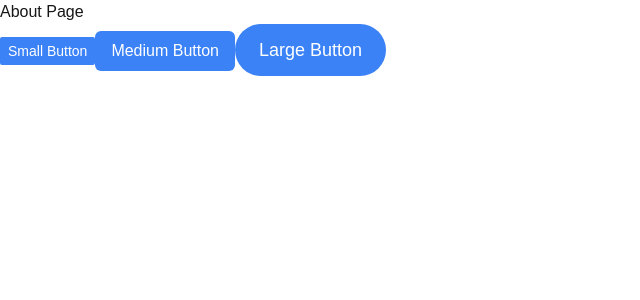
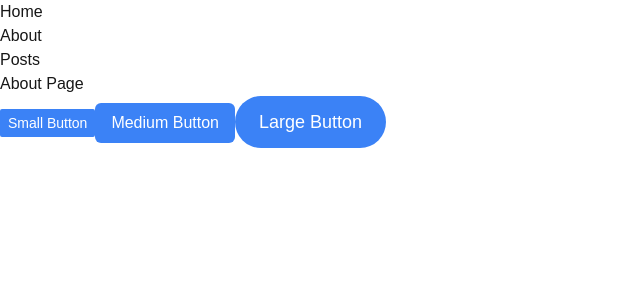
Before and after one commit to TatendaTorerwa/alx-project-0x02-setup, a Next.js app in the folder alx-project-2/: page /about in a window 1280 px wide. Shown: the top 300 px of the page, without its empty margins (0-640 px from the left). Built offline with nearby package versions, Linux system fonts and the light colour scheme.

Commit message:
feat: Added reusable header component with navigation.

```diff
--- a/alx-project-2/components/layout/Header.tsx
+++ b/alx-project-2/components/layout/Header.tsx
@@ -1,8 +1,8 @@
 import Link from 'next/link';
+import React from 'react';
 
-const Header: React.FC = () => {
+const Header = () => {
   return (
-    <header>
     <nav>
       <ul>
         <li>
@@ -11,9 +11,11 @@
         <li>
           <Link href="/about">About</Link>
         </li>
+        <li>
+          <Link href="/posts">Posts</Link>
+        </li>
       </ul>
     </nav>
-    </header>
   );
 };
 
--- a/alx-project-2/pages/about.tsx
+++ b/alx-project-2/pages/about.tsx
@@ -1,9 +1,11 @@
 import React from 'react';
 import Button from '../components/common/Button';
+import Header from '../components/layout/Header';  // Import Header
 
 const AboutPage = () => {
   return (
     <div>
+      <Header />  {/* Add Header component */}
       <h1>About Page</h1>
       <Button size="small" shape="rounded-sm">Small Button</Button>
       <Button size="medium" shape="rounded-md">Medium Button</Button>
--- a/alx-project-2/pages/home.tsx
+++ b/alx-project-2/pages/home.tsx
@@ -1,6 +1,7 @@
 import React, { useState } from 'react';
 import Card from '../components/common/Card';
 import PostModal from '../components/common/PostModal';
+import Header from '../components/layout/Header';  // Import Header
 
 const HomePage = () => {
   const [isModalOpen, setIsModalOpen] = useState(false);
@@ -19,6 +20,7 @@
 
   return (
     <div>
+      <Header />  {/* Add Header component */}
       <h1>Welcome to the Home Page</h1>
       <button onClick={handleOpenModal}>Add New Post</button>
       <PostModal isOpen={isModalOpen} onClose={handleCloseModal} onSubmit={handleAddPost} />
--- /dev/null
+++ b/alx-project-2/pages/posts.tsx
@@ -0,0 +1,13 @@
+import React from 'react';
+import Header from '../components/layout/Header';
+
+const PostsPage = () => {
+  return (
+    <div>
+      <Header />
+      <h1>Posts Page</h1>
+    </div>
+  );
+};
+
+export default PostsPage;
```
Lines whose indentation alone changed are shown as unchanged.
